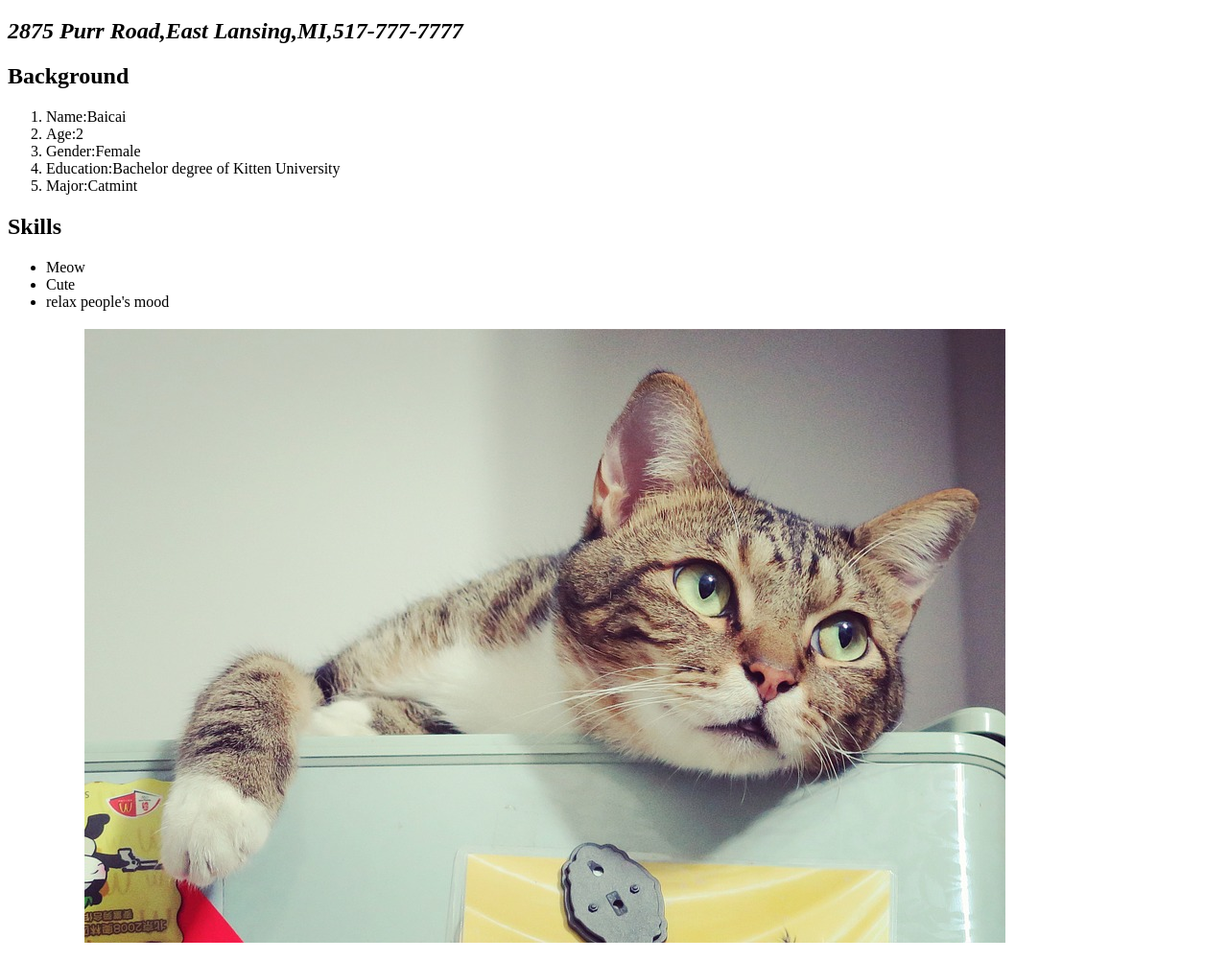
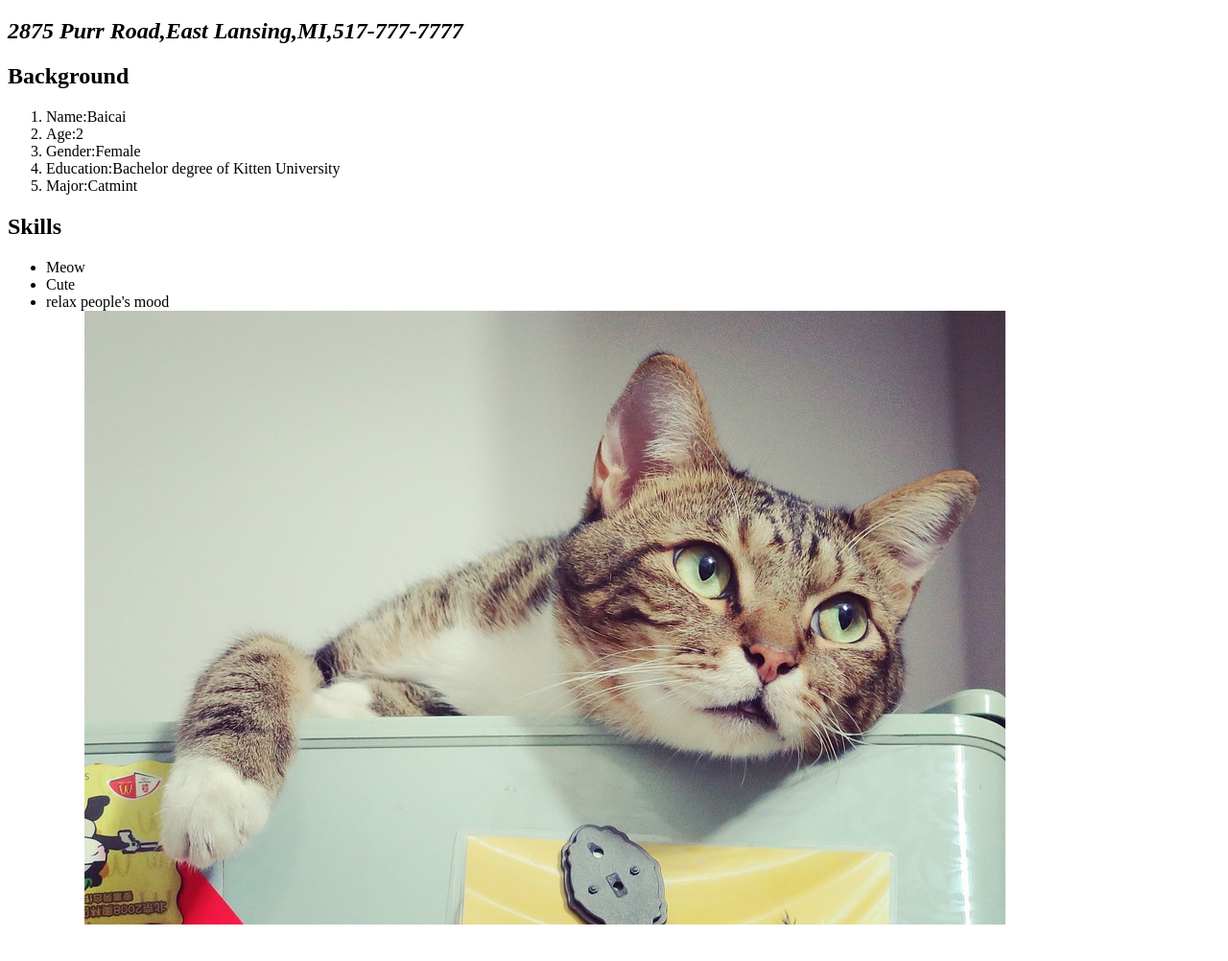
Before and after one commit to zhezixi/MI-449-SS18-740-html-atom-and-basic-elements-JmL5o8, a plain HTML site: page index.html in a window 1280 px wide. Shown: the part 47-1049 px from the top of the page at 96% size. After the commit the page ends 1027 px from the top, so only its background shows below. Drawn offline with Linux system fonts and the light colour scheme.

Commit message:
Baicai's resume

```diff
--- a/index.html
+++ b/index.html
@@ -19,7 +19,7 @@
   <li>relax people's mood</li>
 <ul>
 
-<h3>
+
   <a href="cat.jpg" target="_blank">
   <img src="cat.jpg" alt="Cat picture">
-</a></h3>
+</a>
```
Also changed, not shown: 2 other files.
